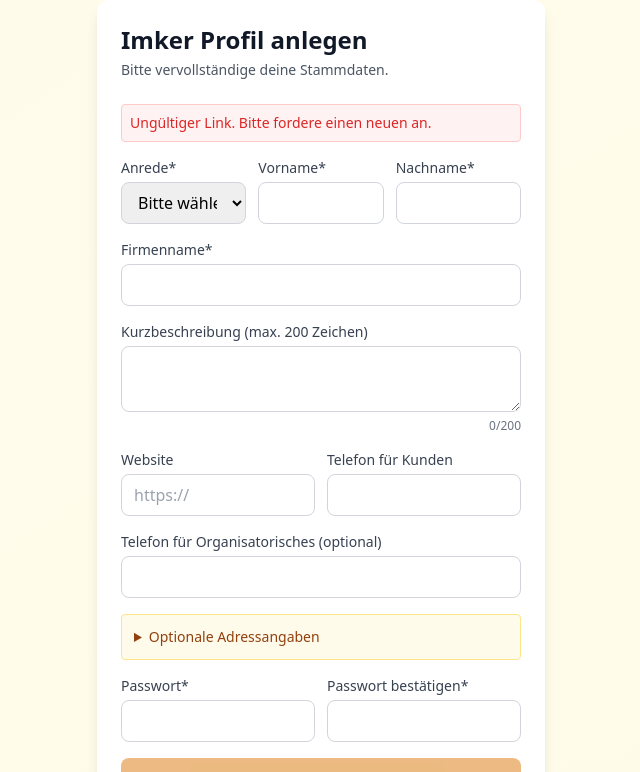
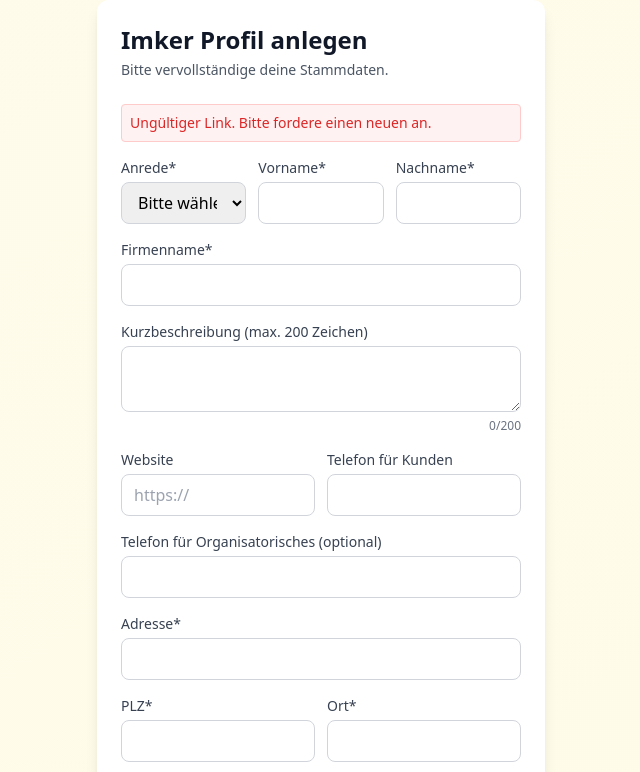
Before and after one commit to CounterKreuzi/honeypot, a Next.js app in the folder frontend/: page /imker-werden/fortsetzen in a window 1280 px wide. Shown: the top 772 px of the page, without its empty margins (319-959 px from the left). Built offline with nearby package versions, Linux system fonts and the light colour scheme; no server answers.

Commit message:
Anpassung Anpassung Formular

```diff
--- a/frontend/app/imker-werden/fortsetzen/page.tsx
+++ b/frontend/app/imker-werden/fortsetzen/page.tsx
@@ -51,9 +51,9 @@ function ContinueRegistrationInner() {
         password,
         companyName || `${firstName} ${lastName}`.trim(),
         {
-          address: address || undefined,
-          city: city || undefined,
-          postalCode: postalCode || undefined,
+          address,
+          city,
+          postalCode,
           salutation,
           firstName,
           lastName,
@@ -65,9 +65,12 @@ function ContinueRegistrationInner() {
         }
       );
       if (res?.success) {
-        setMessage(res.message || 'Registrierung erfolgreich! Du kannst dich jetzt anmelden.');
-        // Optional nach kurzer Zeit zur Login-Seite
-        setTimeout(() => router.push('/login'), 2000);
+        setMessage(res.message || 'Registrierung erfolgreich!');
+        // Automatisch einloggen und zum Profil leiten
+        if (typeof window !== 'undefined' && res?.data?.token) {
+          localStorage.setItem('token', res.data.token);
+        }
+        setTimeout(() => router.push('/meinbereich'), 800);
       } else {
         setError(res?.message || 'Registrierung konnte nicht abgeschlossen werden');
       }
@@ -178,13 +181,11 @@ function ContinueRegistrationInner() {
               className="mt-1 w-full px-3 py-2 border border-gray-300 rounded-lg focus:outline-none focus:ring-2 focus:ring-amber-500"
             />
           </div>
-          <details className="rounded border border-amber-200 p-3 bg-amber-50">
-            <summary className="cursor-pointer text-sm text-amber-800">Optionale Adressangaben</summary>
-            <div className="mt-3 space-y-3">
           <div>
-                <label className="block text-sm font-medium text-gray-700">Adresse</label>
+            <label className="block text-sm font-medium text-gray-700">Adresse*</label>
             <input
               type="text"
+              required
               value={address}
               onChange={(e) => setAddress(e.target.value)}
               className="mt-1 w-full px-3 py-2 border border-gray-300 rounded-lg focus:outline-none focus:ring-2 focus:ring-amber-500"
@@ -192,26 +193,26 @@ function ContinueRegistrationInner() {
           </div>
           <div className="grid grid-cols-2 gap-3">
             <div>
-                  <label className="block text-sm font-medium text-gray-700">PLZ</label>
+              <label className="block text-sm font-medium text-gray-700">PLZ*</label>
               <input
                 type="text"
+                required
                 value={postalCode}
                 onChange={(e) => setPostalCode(e.target.value)}
                 className="mt-1 w-full px-3 py-2 border border-gray-300 rounded-lg focus:outline-none focus:ring-2 focus:ring-amber-500"
               />
             </div>
             <div>
-                  <label className="block text-sm font-medium text-gray-700">Ort</label>
+              <label className="block text-sm font-medium text-gray-700">Ort*</label>
               <input
                 type="text"
+                required
                 value={city}
                 onChange={(e) => setCity(e.target.value)}
                 className="mt-1 w-full px-3 py-2 border border-gray-300 rounded-lg focus:outline-none focus:ring-2 focus:ring-amber-500"
               />
             </div>
           </div>
-            </div>
-          </details>
           <div className="grid grid-cols-2 gap-3">
             <div>
               <label className="block text-sm font-medium text-gray-700">Passwort*</label>
```
Also changed, not shown: 1 other file (tests, documents, lock files or other folders). Lines whose indentation alone changed are shown as unchanged.
